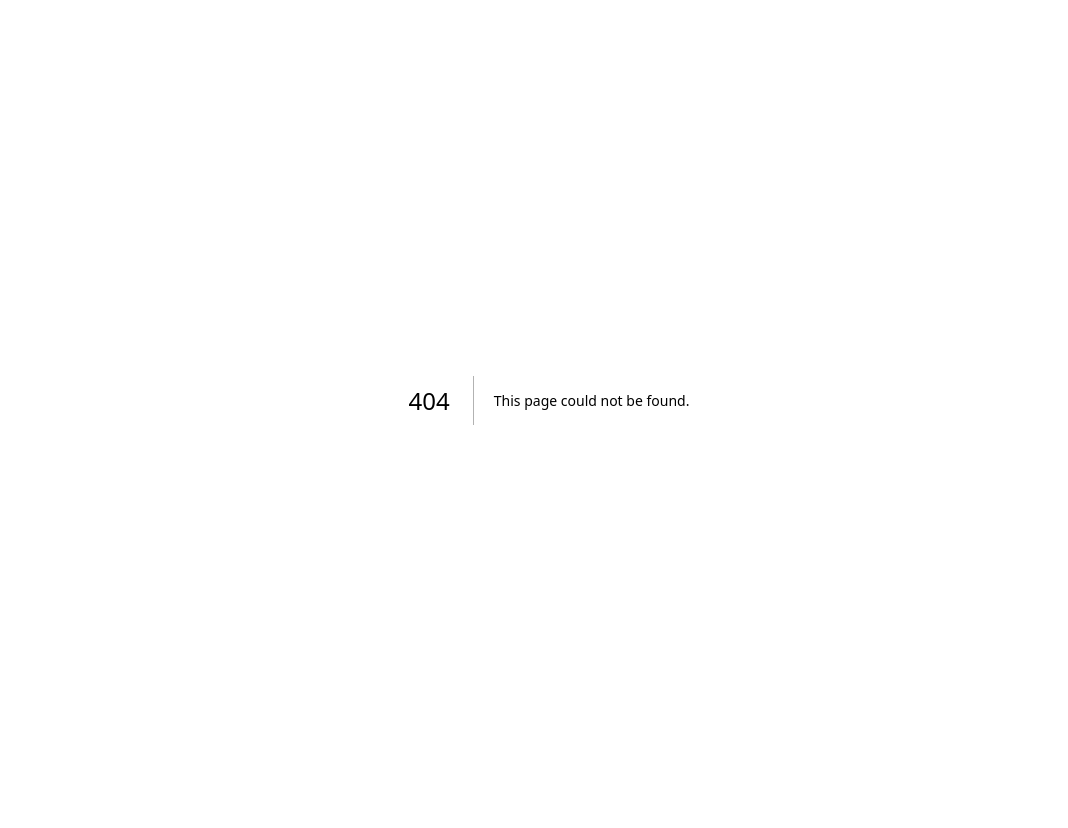
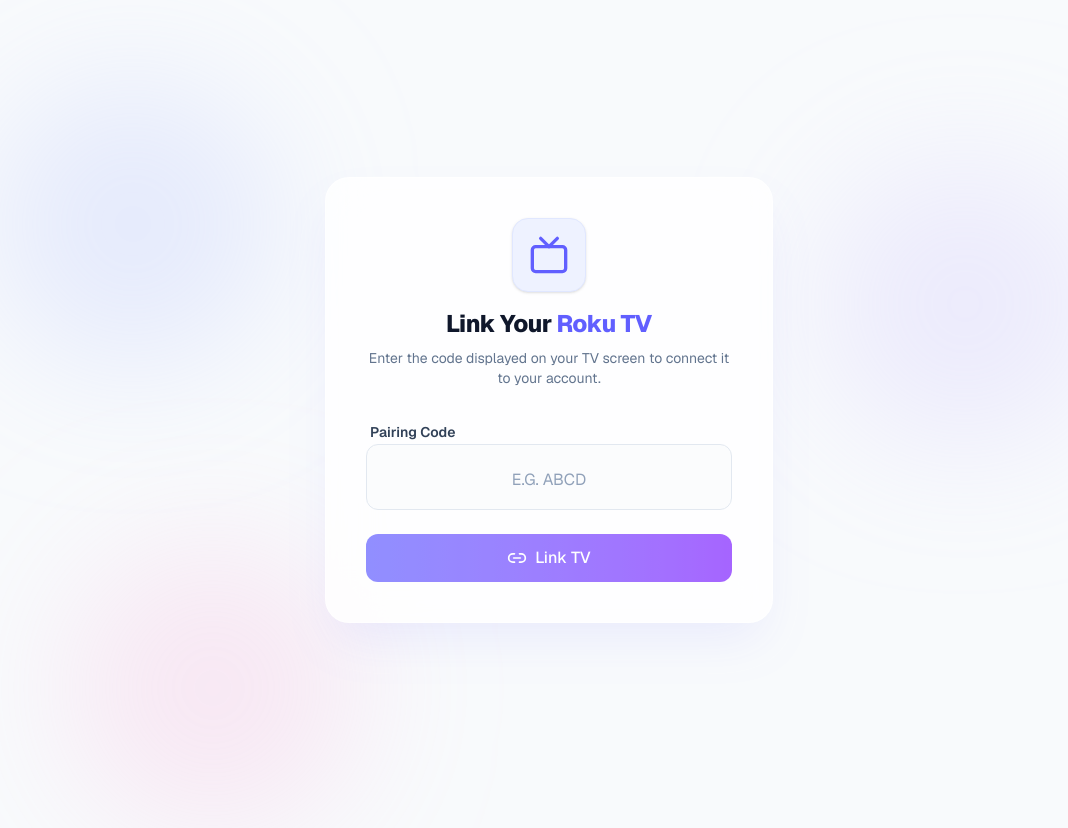
Before and after one commit to DigitalExpart/familycaretv, a Next.js app in the folder apps/admin/: page /link in a window 1280 px wide. Before the commit this address had no page. Shown: the top 828 px of the page, without its empty margins (91-1159 px from the left). Before the commit the page ends 800 px from the top, so only its background shows below. Built offline with nearby package versions, Linux system fonts and the light colour scheme; sample sign-in values are in the browser's storage.

Commit message:
feat(admin): add device linking page

```diff
--- /dev/null
+++ b/apps/admin/src/app/link/page.tsx
@@ -0,0 +1,134 @@
+'use client';
+import { useState, useEffect } from 'react';
+import { useRouter } from 'next/navigation';
+import { Link2, AlertCircle, CheckCircle2, Tv } from 'lucide-react';
+
+export default function LinkDevice() {
+  const [code, setCode] = useState('');
+  const [status, setStatus] = useState<'idle' | 'loading' | 'success' | 'error'>('idle');
+  const [message, setMessage] = useState('');
+  const router = useRouter();
+
+  useEffect(() => {
+    // Check if user is logged in
+    const token = localStorage.getItem('adminToken');
+    if (!token) {
+      router.push('/login?redirect=/link');
+    }
+  }, [router]);
+
+  const handleLink = async (e: React.FormEvent) => {
+    e.preventDefault();
+    if (!code.trim()) return;
+
+    setStatus('loading');
+    setMessage('');
+
+    const token = localStorage.getItem('adminToken');
+    if (!token) {
+      router.push('/login');
+      return;
+    }
+
+    try {
+      const res = await fetch(`${process.env.NEXT_PUBLIC_API_URL || 'https://carefree-endurance-production-7621.up.railway.app'}/roku/link-device`, {
+        method: 'POST',
+        headers: {
+          'Content-Type': 'application/json',
+          'Authorization': `Bearer ${token}`
+        },
+        body: JSON.stringify({ code: code.toUpperCase() })
+      });
+
+      const data = await res.json().catch(() => null);
+
+      if (res.ok) {
+        setStatus('success');
+        setMessage('Your Roku TV has been successfully linked!');
+      } else {
+        setStatus('error');
+        setMessage(data?.message || 'Invalid or expired code. Please try again.');
+      }
+    } catch (error) {
+      console.error(error);
+      setStatus('error');
+      setMessage('Cannot connect to server. Ensure backend is running.');
+    }
+  };
+
+  return (
+    <div className="min-h-screen flex flex-col items-center justify-center bg-[radial-gradient(ellipse_at_top_right,_var(--tw-gradient-stops))] from-indigo-50/40 via-slate-50 to-slate-50 p-4 font-sans">
+
+      {/* Decorative background elements */}
+      <div className="absolute top-20 left-20 w-72 h-72 bg-indigo-300 rounded-full mix-blend-multiply filter blur-3xl opacity-20 animate-blob"></div>
+      <div className="absolute top-40 right-20 w-72 h-72 bg-violet-300 rounded-full mix-blend-multiply filter blur-3xl opacity-20 animate-blob animation-delay-2000"></div>
+      <div className="absolute -bottom-8 left-40 w-72 h-72 bg-pink-300 rounded-full mix-blend-multiply filter blur-3xl opacity-20 animate-blob animation-delay-4000"></div>
+
+      <div className="w-full max-w-md bg-white/80 backdrop-blur-xl p-8 sm:p-10 rounded-3xl shadow-2xl shadow-indigo-500/10 border border-white/50 relative z-10 animate-in fade-in zoom-in duration-500">
+
+        <div className="flex flex-col items-center mb-8">
+          <div className="bg-indigo-50 p-4 rounded-2xl shadow-sm border border-indigo-100 mb-4 group hover:scale-105 transition-transform">
+            <Tv className="w-10 h-10 text-indigo-500" />
+          </div>
+          <h1 className="text-2xl font-extrabold text-slate-900 tracking-tight">Link Your <span className="text-indigo-500">Roku TV</span></h1>
+          <p className="text-slate-500 text-sm mt-2 text-center">Enter the code displayed on your TV screen to connect it to your account.</p>
+        </div>
+
+        {status === 'error' && (
+          <div className="mb-6 p-4 bg-red-50 border border-red-100 rounded-xl flex items-start gap-3 animate-in slide-in-from-top-2">
+            <AlertCircle className="w-5 h-5 text-red-500 shrink-0 mt-0.5" />
+            <p className="text-sm text-red-600 font-medium">{message}</p>
+          </div>
+        )}
+
+        {status === 'success' ? (
+          <div className="flex flex-col items-center justify-center space-y-6 py-4">
+            <div className="w-16 h-16 bg-green-100 rounded-full flex items-center justify-center animate-in zoom-in duration-300">
+              <CheckCircle2 className="w-8 h-8 text-green-500" />
+            </div>
+            <p className="text-center text-slate-700 font-medium">{message}</p>
+            <button
+              onClick={() => router.push('/dashboard')}
+              className="w-full bg-slate-900 text-white font-medium py-3 rounded-xl hover:bg-slate-800 transition-all duration-300"
+            >
+              Go to Dashboard
+            </button>
+          </div>
+        ) : (
+          <form onSubmit={handleLink} className="space-y-6">
+            <div className="space-y-1">
+              <label className="text-sm font-semibold text-slate-700 ml-1">Pairing Code</label>
+              <div className="relative">
+                <input
+                  type="text"
+                  placeholder="e.g. ABCD"
+                  value={code}
+                  onChange={e => setCode(e.target.value)}
+                  maxLength={6}
+                  required
+                  className="w-full text-center tracking-[0.5em] text-2xl font-bold py-4 bg-slate-50/50 border border-slate-200 rounded-xl text-slate-900 focus:ring-2 focus:ring-indigo-500 focus:border-indigo-500 transition-all outline-none uppercase placeholder:font-normal placeholder:tracking-normal placeholder:text-base placeholder:text-slate-400"
+                />
+              </div>
+            </div>
+
+            <button
+              type="submit"
+              disabled={status === 'loading' || !code.trim()}
+              className="w-full mt-2 bg-gradient-to-r from-indigo-500 to-violet-600 text-white font-medium py-3 rounded-xl hover:shadow-lg hover:shadow-indigo-500/30 hover:-translate-y-0.5 transition-all duration-300 disabled:opacity-70 disabled:hover:translate-y-0 flex justify-center items-center gap-2"
+            >
+              {status === 'loading' ? (
+                <span className="animate-pulse">Linking device...</span>
+              ) : (
+                <>
+                  <Link2 className="w-5 h-5" />
+                  Link TV
+                </>
+              )}
+            </button>
+          </form>
+        )}
+      </div>
+
+    </div>
+  );
+}
```
